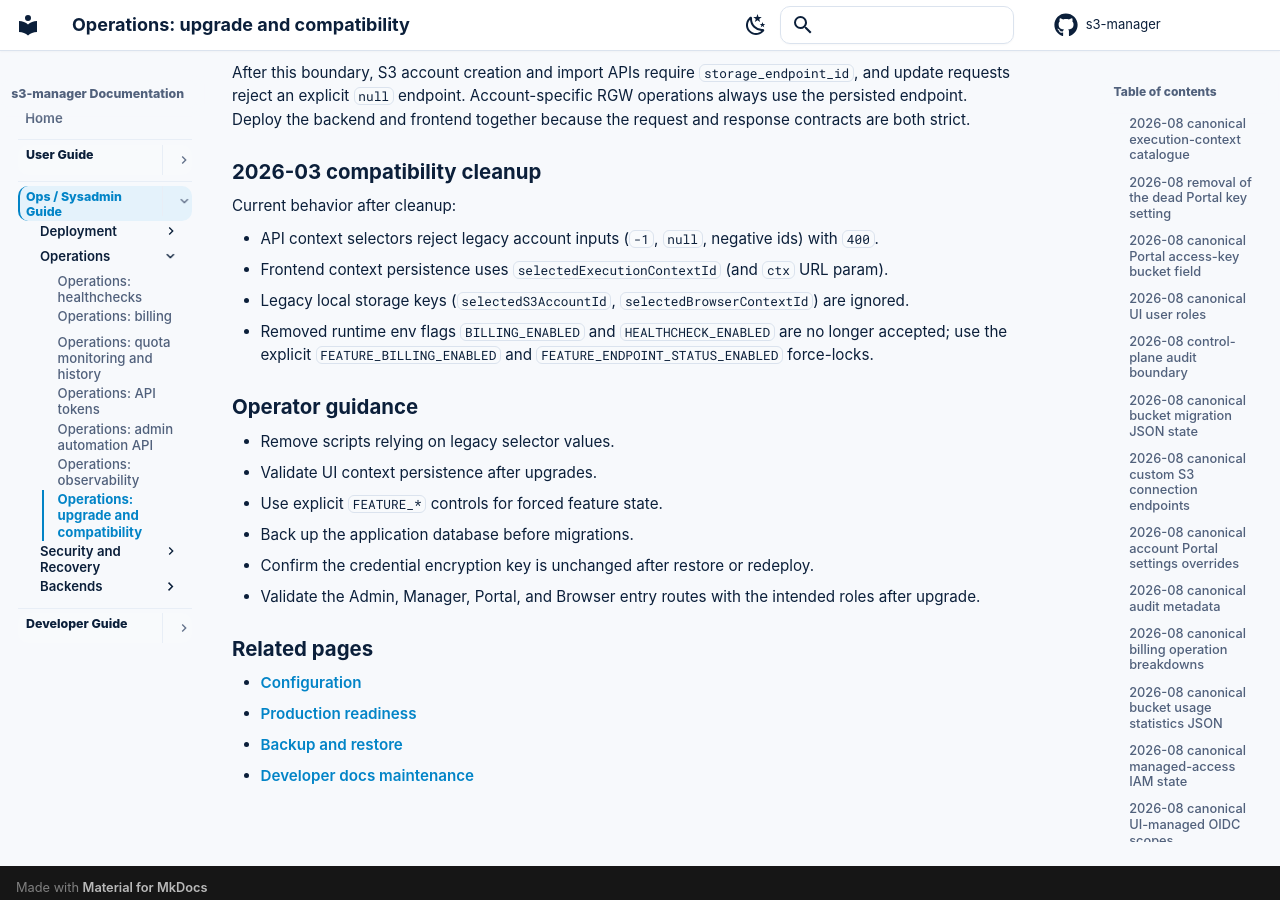
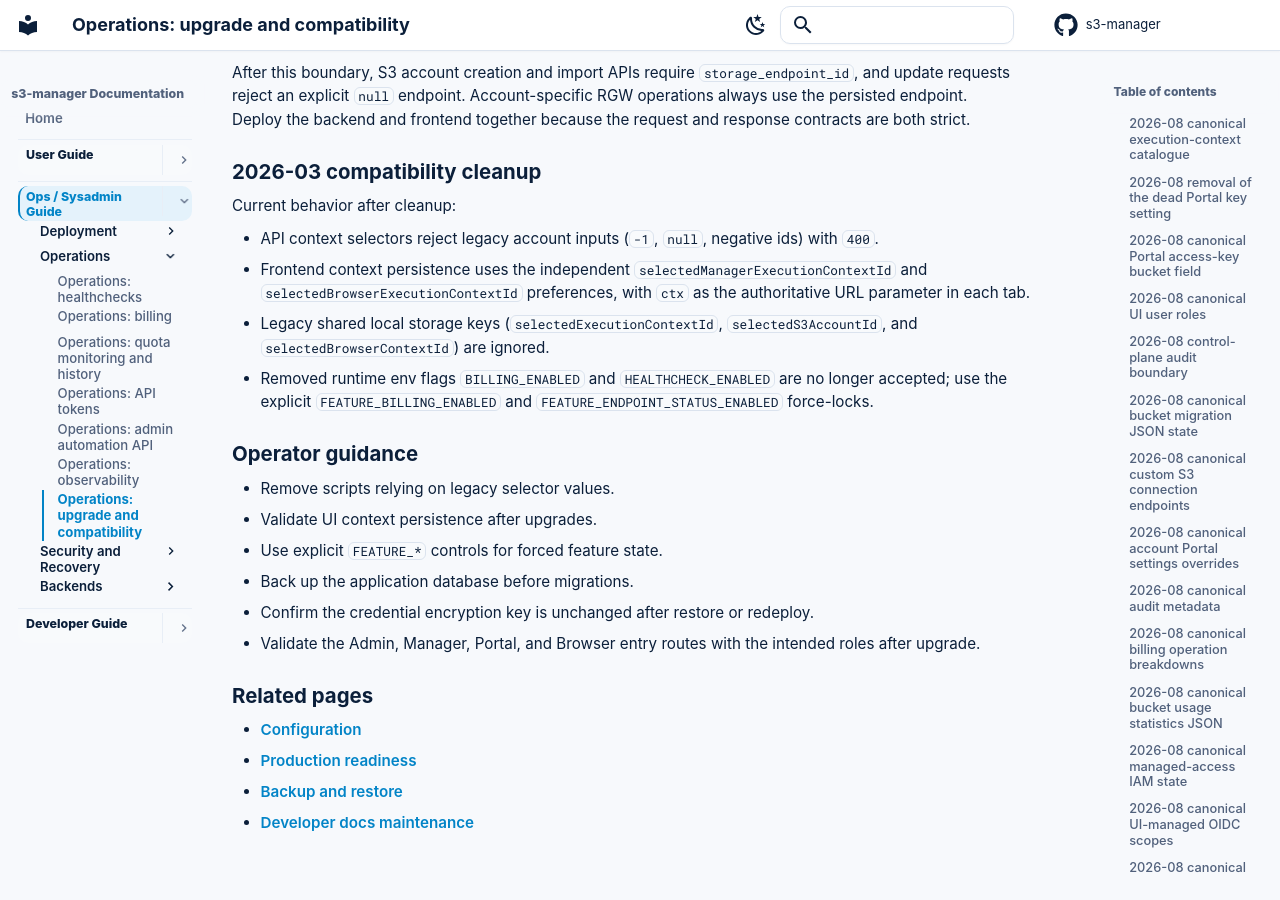
Before and after one commit to ksperis/s3-manager, an MkDocs documentation site: the page built from doc/docs/ops/operations-upgrade-compatibility.md, in a window 1280 px wide and 900 px high, scrolled down 7450 px. Built offline with MkDocs 1.6.1 and Material for MkDocs 9.7.7, drawn with Linux system fonts in a browser that asks for light colours; comment, search, counter and statistics services are not loaded.

Commit message:
docs(ops): correct context persistence keys
Why:
The upgrade guide still named a removed shared preference and contradicted the
current multi-tab context contract.

What:
- Document the distinct Manager and Browser keys and all ignored shared keys.

Validation:
- mkdocs build --strict: passed

```diff
--- a/doc/docs/ops/operations-upgrade-compatibility.md
+++ b/doc/docs/ops/operations-upgrade-compatibility.md
@@ -402,8 +402,11 @@
 Current behavior after cleanup:
 
 - API context selectors reject legacy account inputs (`-1`, `null`, negative ids) with `400`.
-- Frontend context persistence uses `selectedExecutionContextId` (and `ctx` URL param).
-- Legacy local storage keys (`selectedS3AccountId`, `selectedBrowserContextId`) are ignored.
+- Frontend context persistence uses the independent
+  `selectedManagerExecutionContextId` and `selectedBrowserExecutionContextId`
+  preferences, with `ctx` as the authoritative URL parameter in each tab.
+- Legacy shared local storage keys (`selectedExecutionContextId`,
+  `selectedS3AccountId`, and `selectedBrowserContextId`) are ignored.
 - Removed runtime env flags `BILLING_ENABLED` and `HEALTHCHECK_ENABLED` are no
   longer accepted; use the explicit `FEATURE_BILLING_ENABLED` and
   `FEATURE_ENDPOINT_STATUS_ENABLED` force-locks.
```
